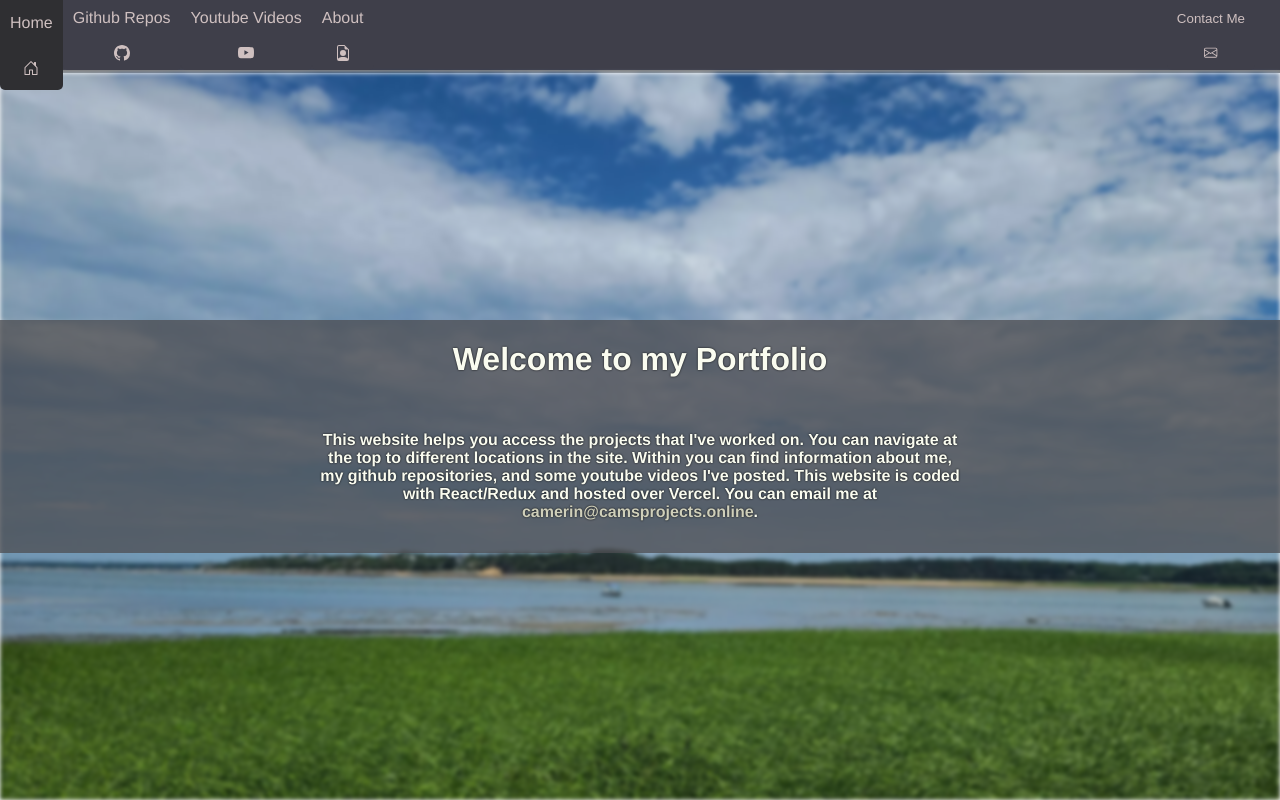
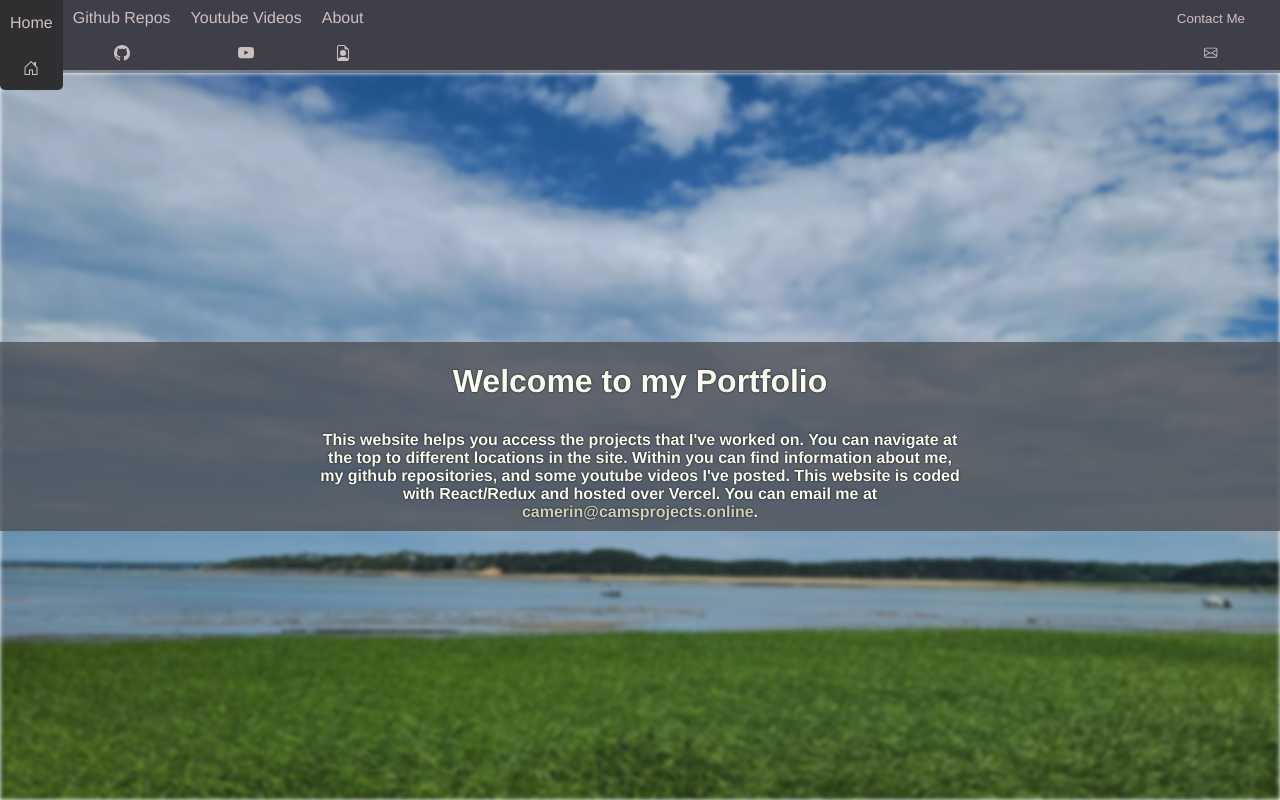
Before and after one commit to RaspberryProgramming/portfolio, a React (Create React App) app: page / in a window 1280 px wide. Built offline with nearby package versions, Linux system fonts and the light colour scheme.

Commit message:
Fixed Bug where p tags had descendents

```diff
--- a/src/components/Home.js
+++ b/src/components/Home.js
@@ -6,12 +6,12 @@ const Home = (props) => {
   document.title = "Welcome to my Portfolio";
   const title = "Welcome to my Portfolio";
   const description =
-    <p>
+    <div>
       This website helps you access the projects that I've worked on. You can navigate
       at the top to different locations in the site. Within you can find information about me,
       my github repositories, and some youtube videos I've posted. This website is coded with
       React/Redux and hosted over Vercel. You can email me at <a href="mailto:camerin@camsprojects.online">camerin@camsprojects.online</a>.
-    </p>;
+    </div>;
 
   return (
     <div className="Home">
--- a/src/components/Theater.js
+++ b/src/components/Theater.js
@@ -8,9 +8,9 @@ const Theater = (props) => {
             <div className="theater-bg" style={props.background ? {backgroundImage: `url(${props.background})`} : {}}/>
             <div className="theater-content">
                 <h1>{props.title}</h1>
-                <p>
+                <div className="description">
                     {props.description}
-                </p>
+                </div>
             </div>
         </div>
 
--- a/src/components/css/Theater.css
+++ b/src/components/css/Theater.css
@@ -43,10 +43,19 @@
     align-items: center;
 }
 
-.theater-content p,h1 {
+.theater-content .description, .theater-content h1 {
     width: 50vw;
+}
+.theater-content .description {
+    padding: 10px;
 }
 
 .theater-content a {
     color: #CFCFBA !important;
 }
+
+@media only screen and (max-width: 600px) {
+    .theater-content .description {
+        width: 80vw;
+    }
+}
```
